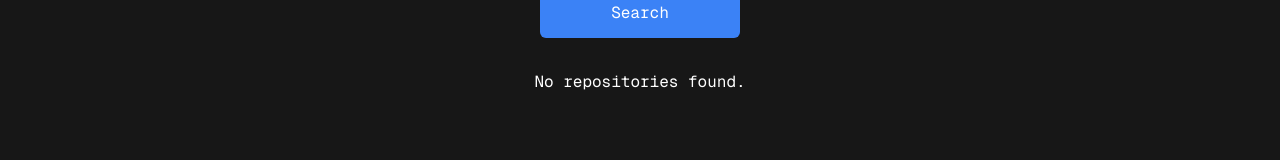
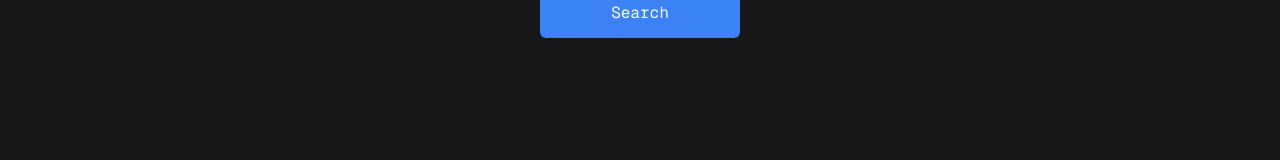
Before and after one commit to AlessioSpallino/github-repo-explorer, a Next.js app: page / in a window 1280 px wide. Shown: the part 352-512 px from the top of the page. Built offline with nearby package versions, Linux system fonts and the light colour scheme.

Commit message:
Fix to the main home component

```diff
--- a/app/page.tsx
+++ b/app/page.tsx
@@ -2,11 +2,10 @@
 import { useState } from 'react';
 import Image from "next/image";
 import { useQuery } from '@tanstack/react-query';
-import { fetchRepos } from '@/lib/github/github-api';
+import { fetchRepos } from '@/api/github/github-api';
 import Table from '@/components/react-table/Table';
 import SearchForm from '@/components/SearchForm';
 import { Repo, SearchType } from '@/types';
-import { getErrorMessage } from '@/utils/errorUtils';
 import Footer from '@/components/Footer';
 
 import { columns } from '@/components/react-table/RepoTableColumns';
@@ -16,7 +15,7 @@ export default function Home() {
   const [searchType, setSearchType] = useState<SearchType>('user');
 
   // Use the query hook to fetch repositories
-  const { data, isError, isLoading, /* isFetching */ } = useQuery<Repo[]>({
+  const { data, isError, isLoading, error } = useQuery<Repo[]>({
     queryFn: () => fetchRepos({
       user: searchType === 'user' ? searchInput : undefined,
       org: searchType === 'org' ? searchInput : undefined,
@@ -41,17 +40,21 @@ export default function Home() {
         priority
       />
       <main className="flex flex-col gap-8 items-center min-h-screen justify-start">
-        <SearchForm onSearch={handleSearch} searchType={searchType} />
-        {isError && <p className="text-red-500">{getErrorMessage(isError)}</p>}
-        {data && data.length > 0 ? (
+        <SearchForm onSearch={handleSearch} searchType={searchType} isLoading={isLoading} />
+
+        {isError && (
+          <p className="text-red-500">
+            {error instanceof Error ? error.message : 'An error occurred.'}
+          </p>
+        )}
+
+        {data && data.length > 0 && (
           <div className="w-full max-w-4xl">
             <Table
               repos={data}
-              defaultColumns={columns}
+              columns={columns}
             />
           </div>
-        ) : (
-          <p>No repositories found.</p>
         )}
       </main>
       <Footer/>
```
